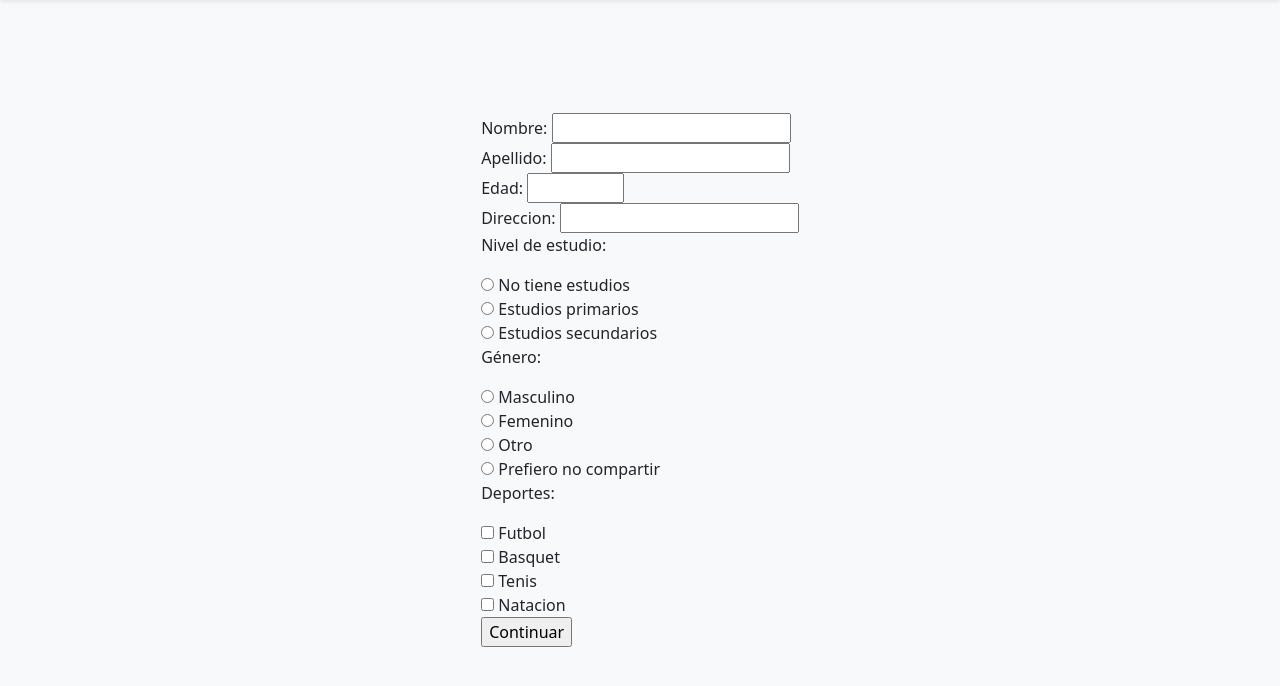
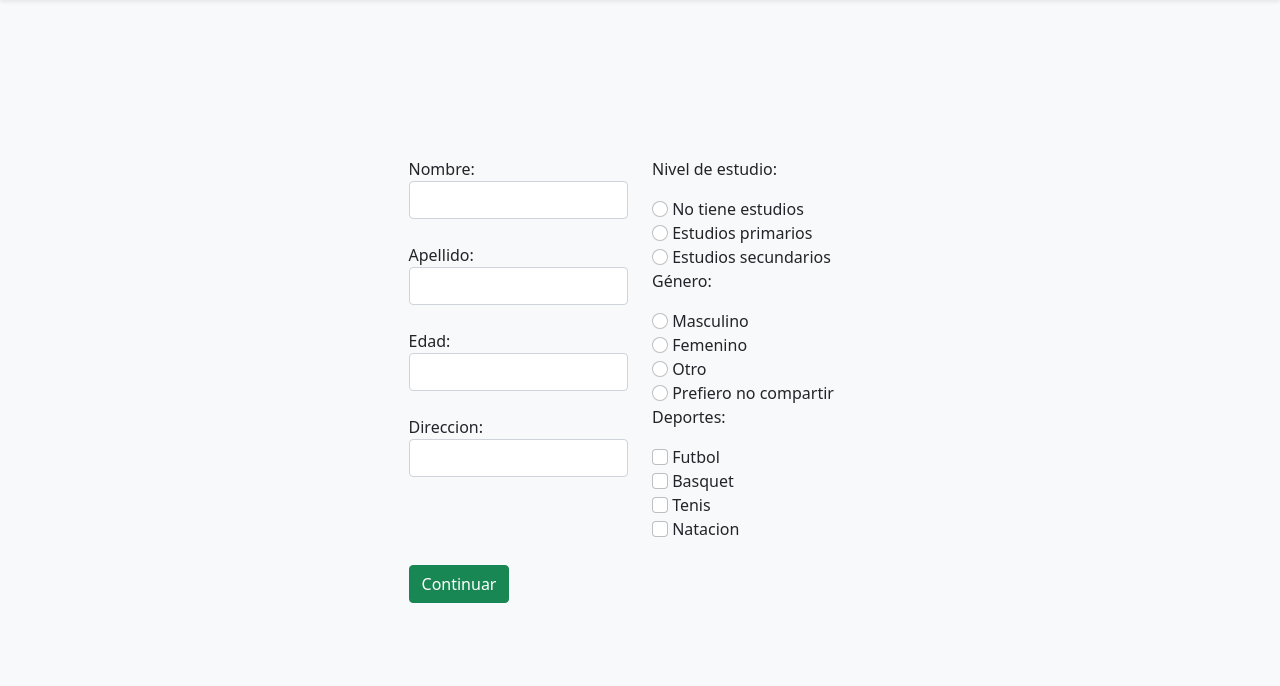
Before and after one commit to DuboscqDylan/WebDinamica, a PHP site: page /VISTA/TP1/EJ3/vistaInfoPersonal.php in a window 1280 px wide. Shown: the part 56-742 px from the top of the page. Run offline with PHP 8.4, Linux system fonts and the light colour scheme.

Commit message:
Add files via upload

```diff
--- a/WebDinamica/CONTROL/TP1/EJ2/controlCursada.php
+++ b/WebDinamica/CONTROL/TP1/EJ2/controlCursada.php
@@ -19,6 +19,6 @@ class controlCursada
             $cargaHoraria = $cargaHoraria + $dia;
         }
 
-        return "La carga horaria es: " . $cargaHoraria . "hs";
+        return  $cargaHoraria ;
     }
 }
--- a/WebDinamica/VISTA/TP1/EJ3/vistaInfoPersonal.php
+++ b/WebDinamica/VISTA/TP1/EJ3/vistaInfoPersonal.php
@@ -2,47 +2,51 @@
 <form id="formDatos" name="formDatos" method="get" action="../../ACCION/formAccion.php">
     <input type="hidden" name="accion" id="accion" value="tp1e3">
 
+    <div class="row mb-6">
+        <div class="col mb-8">
             <label id="nombre">Nombre:</label>
-    <input type="text" id="nombre" name="nombre"> <br>
+            <input type="text" id="nombre" name="nombre" class="form-control"> <br>
             <label id="apellido">Apellido:</label>
-    <input type="text" id="apellido" name="apellido"> <br>
+            <input type="text" id="apellido" name="apellido" class="form-control"> <br>
             <label id="edad" name="edad">Edad:</label>
-    <input type="number" id="edad" name="edad" min="0" max="120"> <br>
+            <input type="number" id="edad" name="edad" min="0" max="120" class="form-control"> <br>
             <label id="direccion" name="direccion">Direccion:</label>
-    <input type="text" id="direccion" name="direccion"> <br>
-
+            <input type="text" id="direccion" name="direccion" class="form-control"> <br>
+        </div>
+        <div class="col mb-4">
             <p>Nivel de estudio: </p>
             <div id="errorEstudios"></div>
-    <input type="radio" id="noEstudios" name="estudios" value="noEstudios">
-    <label id="noEstudios">No tiene estudios</label> <br>
-    <input type="radio" id="primario" name="estudios" value="primario">
-    <label id="primario">Estudios primarios</label> <br>
-    <input type="radio" id="secundario" name="estudios" value="secundario">
-    <label id="secundario">Estudios secundarios</label> <br>
+            <input type="radio" id="noEstudios" name="estudios" value="noEstudios" class="form-check-input">
+            <label id="noEstudios" class="form-check-label">No tiene estudios</label> <br>
+            <input type="radio" id="primario" name="estudios" value="primario" class="form-check-input">
+            <label id="primario" class="form-check-label">Estudios primarios</label> <br>
+            <input type="radio" id="secundario" name="estudios" value="secundario" class="form-check-input">
+            <label id="secundario" class="form-check-label">Estudios secundarios</label> <br>
 
             <p>Género: </p>
             <div id="errorGenero"></div>
-    <input type="radio" id="masculino" name="genero" value="masculino">
-    <label id="masculino">Masculino</label> <br>
-    <input type="radio" id="femenino" name="genero" value="femenino">
-    <label id="femenino">Femenino</label> <br>
-    <input type="radio" id="otro" name="genero" value="otro">
-    <label id="otro">Otro</label> <br>
-    <input type="radio" id="noCompartir" name="genero" value="noComparte">
-    <label id="noCompartir">Prefiero no compartir</label> <br>
+            <input type="radio" id="masculino" name="genero" value="masculino" class="form-check-input">
+            <label id="masculino" class="form-check-label">Masculino</label> <br>
+            <input type="radio" id="femenino" name="genero" value="femenino" class="form-check-input">
+            <label id="femenino" class="form-check-label">Femenino</label> <br>
+            <input type="radio" id="otro" name="genero" value="otro" class="form-check-input">
+            <label id="otro" class="form-check-label">Otro</label> <br>
+            <input type="radio" id="noCompartir" name="genero" value="noComparte" class="form-check-input">
+            <label id="noCompartir" class="form-check-label">Prefiero no compartir</label> <br>
 
             <p>Deportes: </p>
             <div id="errorDeportes"></div>
-    <input type="checkbox" id="futbol" name="deportes[]" value="futbol">
-    <label for="futbol">Futbol</label> <br>
-    <input type="checkbox" id="basquet" name="deportes[]" value="basquet">
-    <label for="basquet">Basquet</label> <br>
-    <input type="checkbox" id="tenis" name="deportes[]" value="tenis">
-    <label for="tenis">Tenis</label> <br>
-    <input type="checkbox" id="natacion" name="deportes[]" value="natacion">
-    <label for="natacion">Natacion</label> <br>
-
-    <input type="submit" name="submit" value="Continuar">
+            <input type="checkbox" id="futbol" name="deportes[]" value="futbol" class="form-check-input">
+            <label for="futbol" class="form-check-label">Futbol</label> <br>
+            <input type="checkbox" id="basquet" name="deportes[]" value="basquet" class="form-check-input">
+            <label for="basquet" class="form-check-label">Basquet</label> <br>
+            <input type="checkbox" id="tenis" name="deportes[]" value="tenis" class="form-check-input">
+            <label for="tenis" class="form-check-label">Tenis</label> <br>
+            <input type="checkbox" id="natacion" name="deportes[]" value="natacion" class="form-check-input">
+            <label for="natacion" class="form-check-label">Natacion</label> <br>
+        </div>
+    </div>
+    <input type="submit" name="submit" value="Continuar" class="btn btn-success">
 </form>
 <script src="/WebDinamica/VISTA/JS/JSTP1/EJ3/formValidacionInfoPersonal.js"></script>
 <?php include_once("../../ESTRUCTURA/footer.php") ?>
--- a/WebDinamica/VISTA/TP1/EJ7/vistaOperaciones.php
+++ b/WebDinamica/VISTA/TP1/EJ7/vistaOperaciones.php
@@ -1,14 +1,14 @@
 <?php include_once("../../ESTRUCTURA/header.php") ?>
 <form id="operaciones" name="operaciones" method="get" action="../../ACCION/formAccion.php">
     <input type="hidden" name="accion" id="accion" value="tp1e7">
-    <input type="number" id="operando1" name="operando1">
+    <input type="number" id="operando1" name="operando1" class="form-action">
     <select id="operador" name="operador">
         <option id="suma" name="suma" value="suma">SUMA</option>
         <option id="resta" name="resta" value="resta">RESTA</option>
         <option id="multiplicacion" name="multiplicacion" value="multiplicacion">MULTIPLICACION</option>
         <option id="division" name="division" value="division">DIVISION</option>
     </select>
-    <input type="number" id="operando2" name="operando2">
-    <input type="submit" name="submit" value="Operar">
+    <input type="number" id="operando2" name="operando2" class="form-action">
+    <input type="submit" name="submit" value="Operar" class="btn btn-success">
 </form>
 <?php include_once("../../ESTRUCTURA/footer.php") ?>
--- a/WebDinamica/VISTA/TP2/EJ3/vistaLogin.php
+++ b/WebDinamica/VISTA/TP2/EJ3/vistaLogin.php
@@ -20,7 +20,7 @@
             <div id="errorPassword" class="text-danger small"></div>
 
             <div class="d-grid">
-            <input type="submit" name="submit" class="btn btn-success"value="Login">
+            <input type="submit" name="submit" class="btn btn-success" value="Login">
             </div>
         </form>
     </div>
--- a/WebDinamica/VISTA/TP3/EJ1/vistaSubirArchivo.php
+++ b/WebDinamica/VISTA/TP3/EJ1/vistaSubirArchivo.php
@@ -2,9 +2,9 @@
 
 <form id="formSubirArchivo" name="formSubirArchivo" method="post" action="../../ACCION/formAccion.php" enctype="multipart/form-data">
     <input type="hidden" id="accion" name="accion" value="tp3e1">
-    <label for="archivo">Subir archivo</label>
-    <input type="file" name="archivo" id="archivo">
-    <input type="submit" id="submit" name="submit" value="Enviar">
+    <label for="archivo" class="form-label">Subir archivo</label>
+    <input type="file" name="archivo" id="archivo" class="form-control"> <br>
+    <input type="submit" id="submit" name="submit" value="Enviar" class="btn btn-success">
 </form>
 
 
--- a/WebDinamica/VISTA/TP3/EJ2/vistaMostrarArchivo.php
+++ b/WebDinamica/VISTA/TP3/EJ2/vistaMostrarArchivo.php
@@ -2,9 +2,9 @@
 
 <form id="formMostrarArchivo" name="formSubirArchivo" method="post" action="../../ACCION/formAccion.php" enctype="multipart/form-data">
     <input type="hidden" id="accion" name="accion" value="tp3e2">
-    <label for="archivo">Subir archivo</label>
-    <input type="file" name="archivo" id="archivo" accept=".txt">
-    <input type="submit" id="submit" name="submit" value="Enviar">
+    <label for="archivo" class="form-label">Subir archivo</label>
+    <input type="file" name="archivo" id="archivo" accept=".txt" class="form-control"> <br>
+    <input type="submit" id="submit" name="submit" value="Enviar" class="btn btn-success">
 </form>
 
 
```
Also changed, not shown: WebDinamica/VISTA/ACCION/formAccion.php (+12 -10 lines), WebDinamica/VISTA/TP1/EJ1/vistaNumero.php (+4 -3 lines), WebDinamica/VISTA/TP1/EJ2/vistaCursada.php (+6 -6 lines), WebDinamica/VISTA/TP1/EJ8/vistaCine.php (+9 -9 lines). Lines whose indentation alone changed are shown as unchanged.
